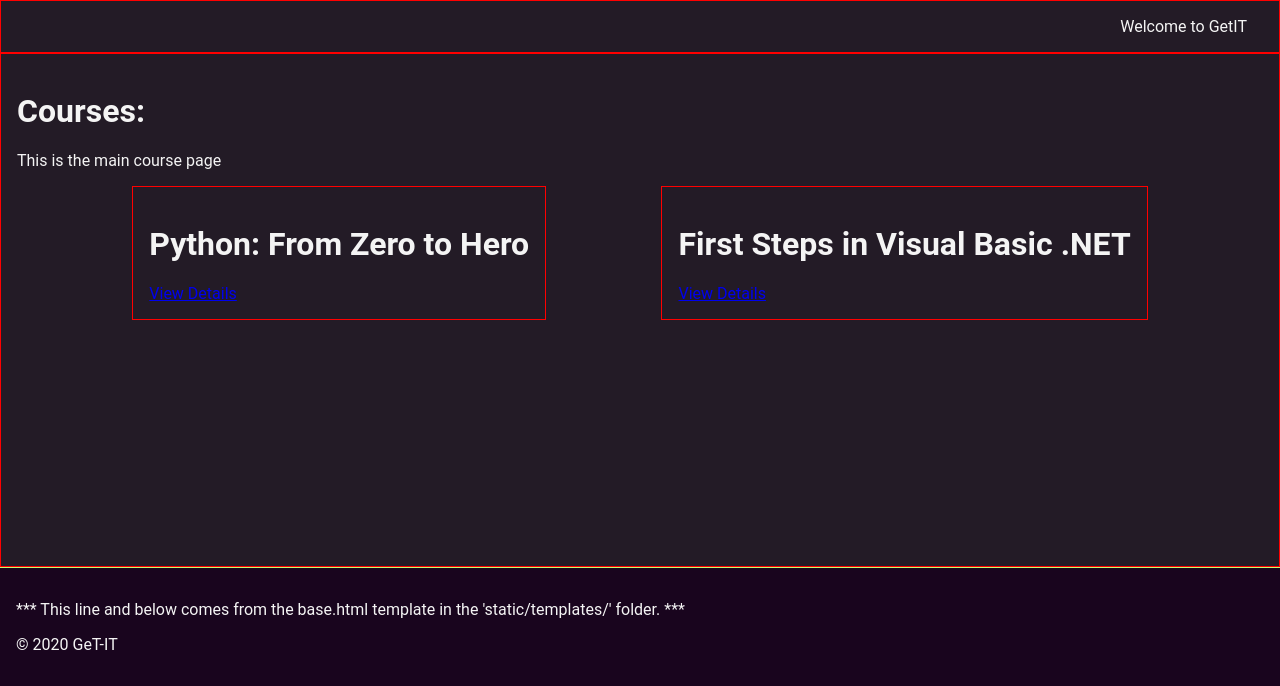
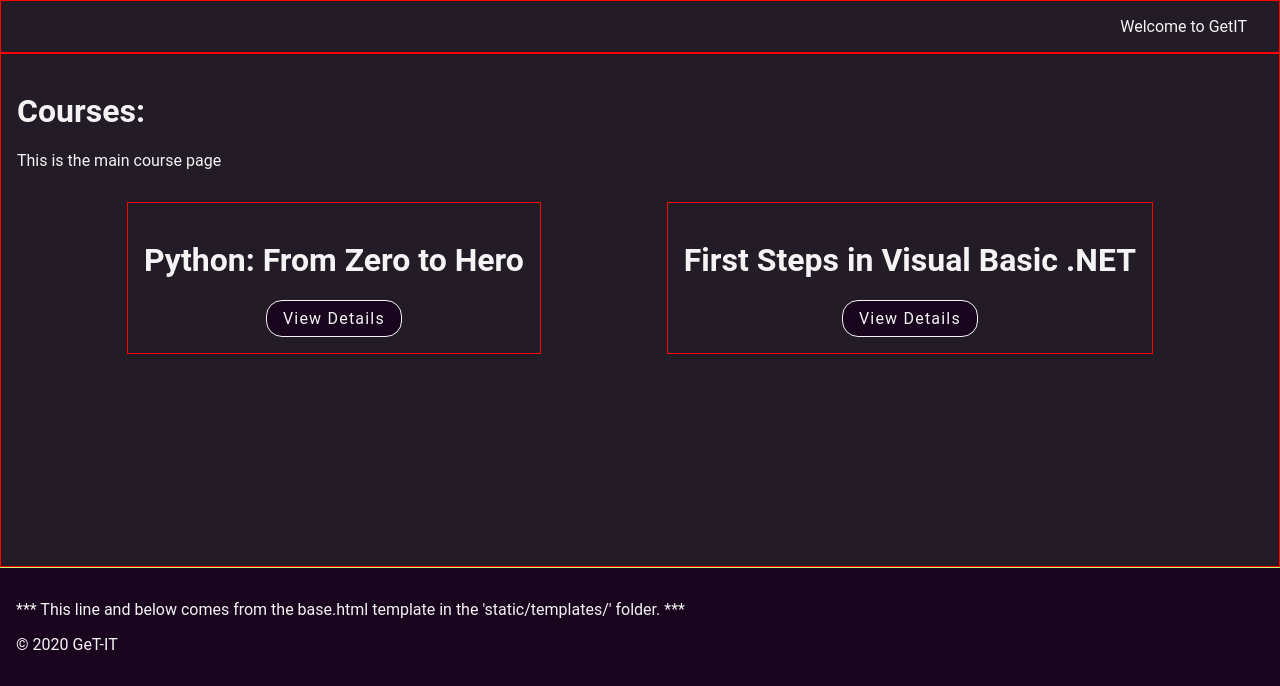
Before and after one commit to The-Digital-Dilemma/GetIT, a Django app: page /courses/ in a window 1280 px wide. Shown: the part 114-800 px from the top of the page. Run offline with Django 4.2, Linux system fonts and the light colour scheme; data comes from the database, SQL or seed files in the repository.

Commit message:
adjustment card, description footer

```diff
--- a/GetIT/static/css/style.css
+++ b/GetIT/static/css/style.css
@@ -116,6 +116,8 @@ footer {
 /*  FOOTER - NAVIGATION SECTION */
 
 /*  COURSES-LIST SECTION */
+
+/* Red border is for testing purposes */
 .courses-card-container {
   flex: 1;
   display: flex;
@@ -127,5 +129,31 @@ footer {
   flex-direction: column;
   border: 1px solid red;
   justify-content: center;
+  align-items: center;
   padding: 1em;
+  margin: 1em;
 }
+.courses-card-logo {
+  width: 160px;
+  height: 160px;
+  border: 1px solid red;
+}
+.course-card-description {
+  display: flex;
+  flex-direction: column;
+  justify-content: center;
+  align-items: center;
+  padding: 1em;
+  margin: 1em;
+  border: 1px solid red;
+}
+.btn-courses-card {
+  padding: 0.5em 1em;
+  border: 1px solid var(--border-color-light);
+  border-radius: var(--border-radius);
+  background-color: var(--background-color-dark);
+  color: var(--secondary-color);
+  text-decoration: none;
+  letter-spacing: 1.2px;
+  vertical-align: center;
+}
```
